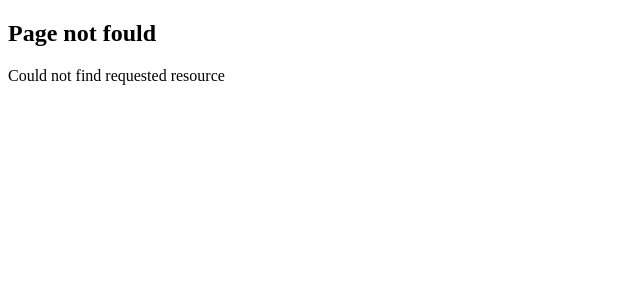
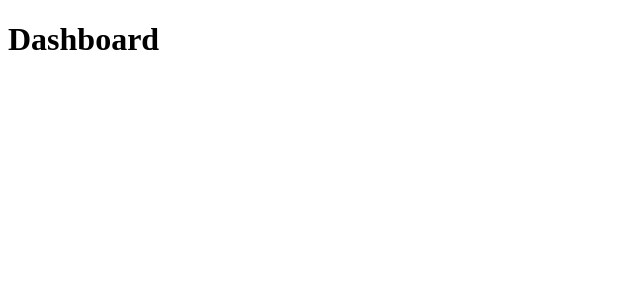
Before and after one commit to swttpch/nextjs-learning, a Next.js app in the folder routing-demo/: page /dashboard in a window 1280 px wide. Before the commit this address had no page. Shown: the top 300 px of the page, without its empty margins (0-640 px from the left). Built offline with nearby package versions, Linux system fonts and the light colour scheme.

Commit message:
chore: understanding file colocation

```diff
--- /dev/null
+++ b/routing-demo/src/app/dashboard/page.tsx
@@ -0,0 +1,17 @@
+function BarChart() {
+  return (
+    <>
+      <h1>Bar Chart</h1>
+    </>
+  )
+}
+
+function Dashboard() {
+  return (
+    <>
+      <h1>Dashboard</h1>
+    </>
+  )
+}
+
+export default Dashboard
```
Also changed, not shown: routing-demo/src/components/line-chart.tsx (added, +10 -0 lines).
